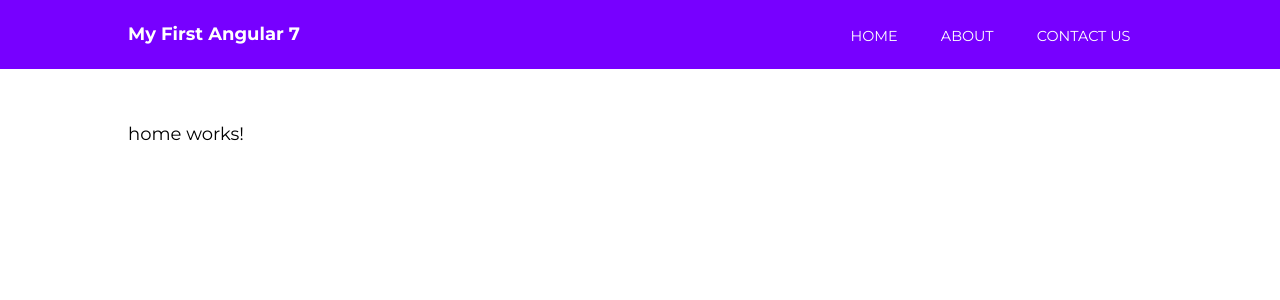
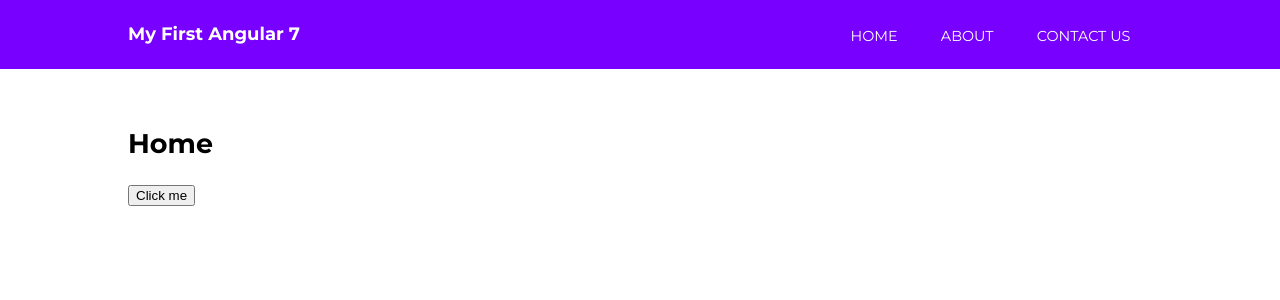
Before and after one commit to ElHasnaouiMus/Angular-7-App-simple-exemple, an Angular app: page / in a window 1280 px wide. Shown: the top 300 px of the page. Built offline with nearby package versions, Linux system fonts and the light colour scheme.

Commit message:
Event Binding

```diff
--- a/src/app/home/home.component.html
+++ b/src/app/home/home.component.html
@@ -1,3 +1,7 @@
-<p>
-  home works!
-</p>
+<h1>Home</h1>
+
+<!-- event binding :wrapp of (click) event & bind it to "firstclick()" method -->
+<!-- check tutorial for more event types:
+https://coursetro.com/posts/code/171/Angular-7-Tutorial---Learn-Angular-7-by-Example -->
+
+<button (click)="firstClick()">Click me</button>
--- a/src/app/home/home.component.ts
+++ b/src/app/home/home.component.ts
@@ -12,4 +12,9 @@ export class HomeComponent implements OnInit {
   ngOnInit() {
   }
 
+  // method referenced on th click event
+  firstClick(){
+    console.log('clicked');
+  }
+
 }
```
